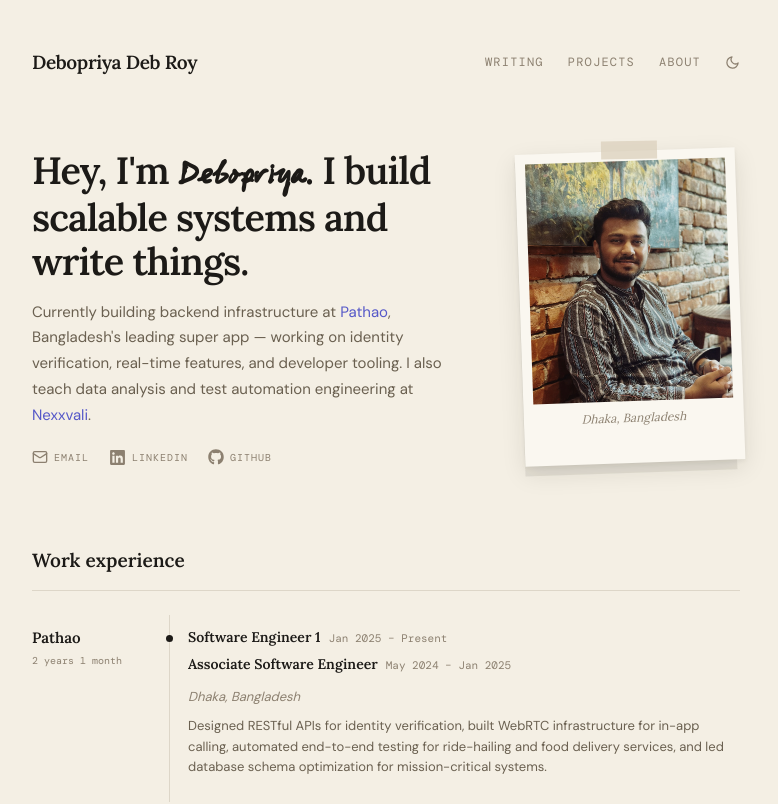
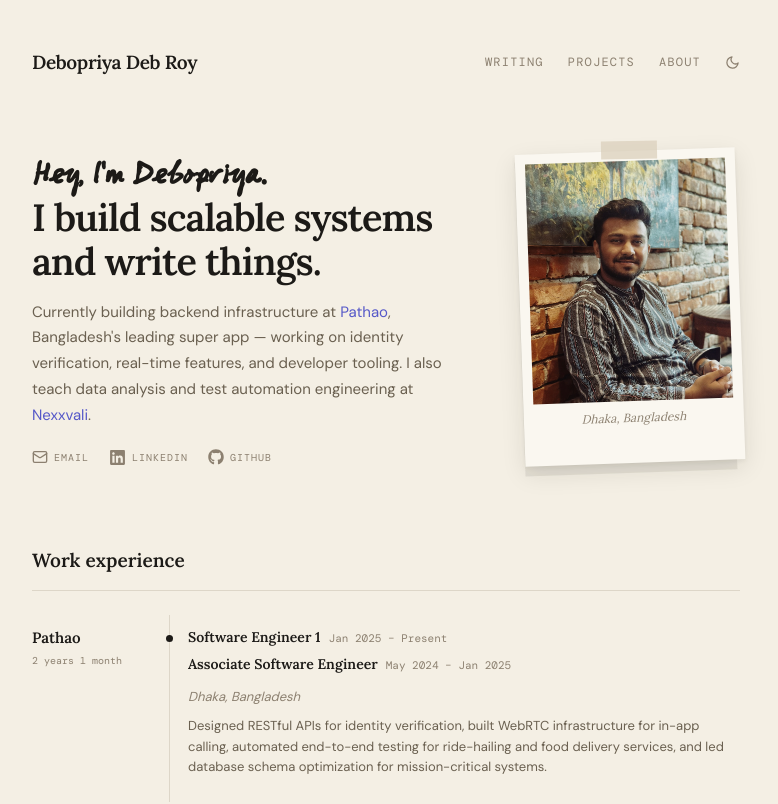
Before and after one commit to DDR13GIT/Personal-Website, a Next.js app: page / in a window 1280 px wide. Shown: the top 804 px of the page, without its empty margins (254-1032 px from the left). Built offline with nearby package versions, Linux system fonts and the light colour scheme.

Commit message:
feat: updated home page font

```diff
--- a/src/app/globals.css
+++ b/src/app/globals.css
@@ -2,7 +2,7 @@
 @import "katex/dist/katex.min.css";
 
 @font-face {
-  font-family: "BelmonteBallpoint";
+  font-family: "Belmonte Ballpoint Cursive";
   src: url("/fonts/BelmonteBallpointTrial-Cursive.otf") format("opentype");
   font-weight: normal;
   font-style: normal;
--- a/src/components/HeroSection.tsx
+++ b/src/components/HeroSection.tsx
@@ -91,7 +91,7 @@ export function HeroSection() {
               margin: "0 0 16px",
             }}
           >
-            Hey, I&apos;m <span style={{ fontFamily: "BelmonteBallpoint, cursive" }}>Debopriya</span>. I build scalable systems and write things.
+             <span style={{ fontFamily: "Belmonte Ballpoint Cursive" }}>Hey, I&apos;m Debopriya</span>. <br></br>I build scalable systems and write things.
           </h1>
 
           <p
```
